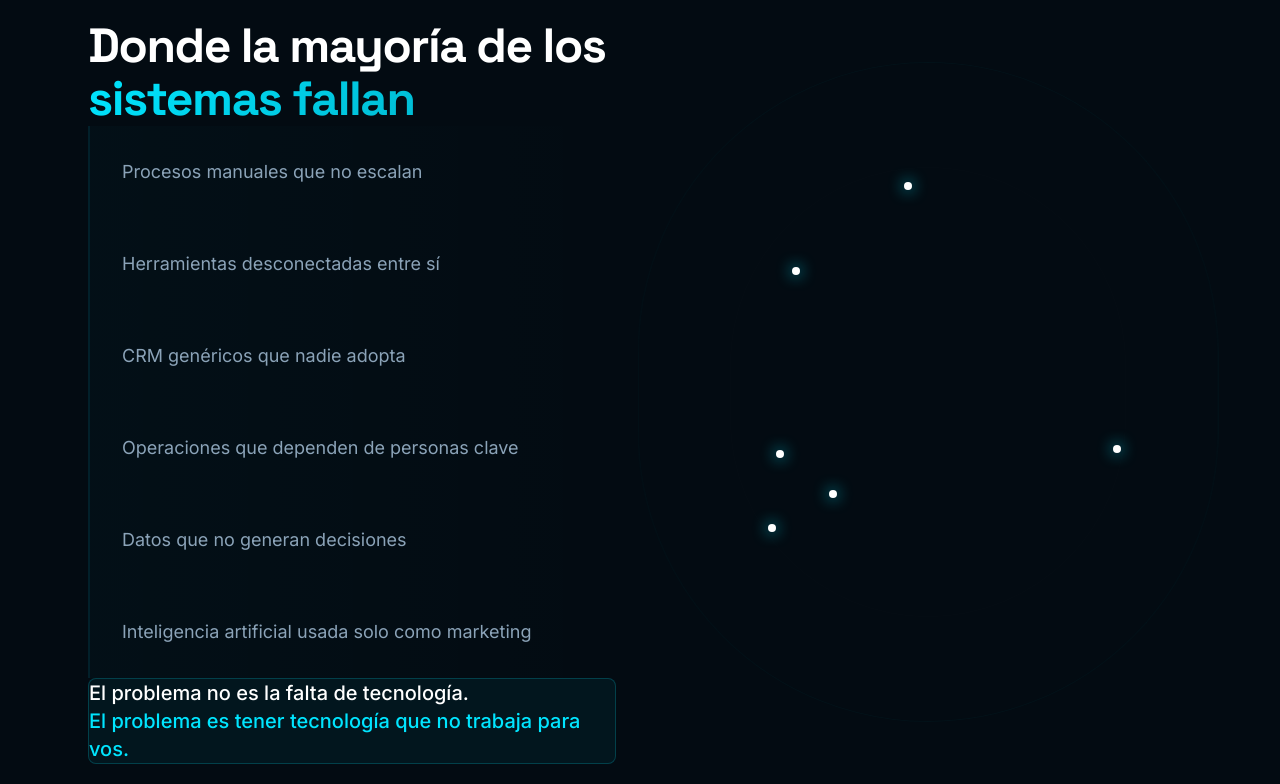
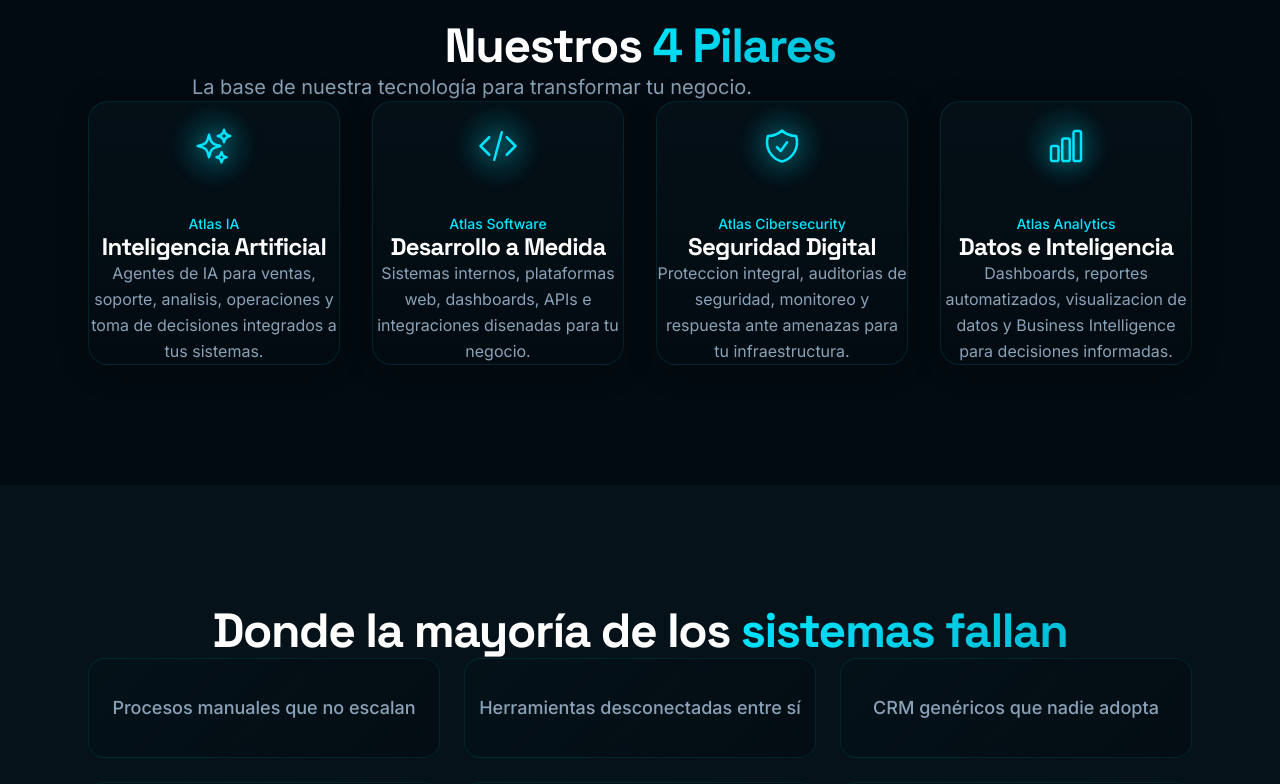
Before and after one commit to MartinPuli/atlasLanding, a Next.js app: page / in a window 1280 px wide. Shown: the part 900-1684 px from the top of the page. Built offline with nearby package versions, Linux system fonts and the light colour scheme.

Commit message:
Enhance SEO, add favicon, update background with custom image and animations, center layout, fix CTA

```diff
--- a/src/app/globals.css
+++ b/src/app/globals.css
@@ -750,8 +750,8 @@ h6 {
   position: fixed;
   inset: 0;
   z-index: -1;
-  background-color: #020609;
-  /* Dark Navy/Black Base */
+  background-color: #010408;
+  /* Deepest Navy/Black */
   overflow: hidden;
 }
 
@@ -759,30 +759,32 @@ h6 {
   position: absolute;
   top: 50%;
   left: 50%;
-  transform: translate(-50%, -50%);
+  transform: translate(-50%, -50%) scale(1.1);
   width: 100vw;
   height: 100vh;
   object-fit: cover;
-  opacity: 0.3;
-  /* Subtle */
-  filter: blur(4px) saturate(0.8);
+  opacity: 0.15;
+  /* Very subtle */
   mix-blend-mode: screen;
-  transition: all 1.5s ease-out;
+  filter: contrast(1.2) brightness(1.2);
+  animation: bg-drift 30s ease-in-out infinite alternate;
 }
 
-/* Dynamic modifier classes to change globe appearance per section via JS/State if needed,
-   or we can stick to a static subtle movement */
-.globe-state-default {
-  transform: translate(-50%, -50%) scale(1);
-}
+@keyframes bg-drift {
+  0% {
+    transform: translate(-50%, -50%) scale(1.1) rotate(0deg);
+    filter: contrast(1.2) brightness(1.2) hue-rotate(0deg);
+  }
 
-.globe-state-zoomed {
-  transform: translate(-50%, -50%) scale(1.2);
-  opacity: 0.2;
-}
+  50% {
+    transform: translate(-48%, -48%) scale(1.15) rotate(1deg);
+    filter: contrast(1.2) brightness(1.4) hue-rotate(10deg);
+  }
 
-.globe-state-shifted {
-  transform: translate(-40%, -50%) scale(1.1);
+  100% {
+    transform: translate(-52%, -52%) scale(1.1) rotate(-1deg);
+    filter: contrast(1.2) brightness(1.2) hue-rotate(-5deg);
+  }
 }
 
 /* ========== SECTION: PROBLEMS (Grid) ========== */
@@ -892,6 +894,50 @@ h6 {
   transform: translateY(-5px);
 }
 
+/* ========== SECTIONS ========== */
+.section-center {
+  display: flex;
+  flex-direction: column;
+  justify-content: center;
+  align-items: center;
+  text-align: center;
+}
+
+/* ========== PILLARS EMPHASIS ========== */
+.pillar-card {
+  position: relative;
+  background: linear-gradient(180deg, rgba(5, 18, 25, 0.8), rgba(3, 11, 18, 0.6));
+  border-radius: 20px;
+  border: 1px solid rgba(0, 229, 255, 0.1);
+  overflow: hidden;
+  transition: all 0.4s cubic-bezier(0.4, 0, 0.2, 1);
+  box-shadow: 0 4px 30px rgba(0, 0, 0, 0.3);
+  display: flex;
+  flex-direction: column;
+  align-items: center;
+  text-align: center;
+}
+
+.pillar-card:hover {
+  transform: translateY(-8px);
+  border-color: rgba(0, 229, 255, 0.4);
+  box-shadow: 0 20px 40px rgba(0, 0, 0, 0.5), 0 0 40px rgba(0, 229, 255, 0.1);
+  background: linear-gradient(180deg, rgba(5, 18, 25, 0.9), rgba(0, 229, 255, 0.05));
+}
+
+.pillar-card .icon-glow {
+  background: radial-gradient(circle, rgba(0, 229, 255, 0.15) 0%, transparent 70%);
+  border-radius: 50%;
+  padding: 1.5rem;
+  margin-bottom: 1.5rem;
+  transition: all 0.3s ease;
+}
+
+.pillar-card:hover .icon-glow {
+  background: radial-gradient(circle, rgba(0, 229, 255, 0.25) 0%, transparent 70%);
+  transform: scale(1.1);
+}
+
 /* ========== TYPOGRAPHY UTILS ========== */
 .text-glow {
   text-shadow: 0 0 20px rgba(0, 229, 255, 0.3);
--- a/src/app/layout.tsx
+++ b/src/app/layout.tsx
@@ -15,12 +15,25 @@ export const metadata: Metadata = {
     "Argentina",
   ],
   authors: [{ name: "Atlas One" }],
+  icons: {
+    icon: "/logo-atlas.png",
+    shortcut: "/logo-atlas.png",
+    apple: "/logo-atlas.png",
+  },
   openGraph: {
     title: "Atlas One | Software, Automatizacion e Inteligencia Artificial",
     description:
       "Desarrollamos soluciones digitales a medida para empresas que buscan escalar sin friccion.",
     type: "website",
     locale: "es_AR",
+    images: [
+      {
+        url: "/logo-atlas.png",
+        width: 800,
+        height: 600,
+        alt: "Atlas One Logo",
+      },
+    ],
   },
 };
 
--- a/src/app/page.tsx
+++ b/src/app/page.tsx
@@ -338,18 +338,18 @@ export default function Home() {
       <Navigation />
 
       <main className="min-h-screen bg-[var(--background)]">
-        {/* Globe Background (Fixed) */}
+        {/* Global Background Texture (Fixed for all non-hero sections) */}
         <div className="globe-bg-wrapper">
           <Image
-            src="/digital-globe.jpg"
-            alt="Digital World"
+            src="/atlas-bg.jpg"
+            alt="Background Texture"
             fill
             className="globe-image"
             priority
           />
         </div>
 
-        {/* Hero Section (Kept as is, but ensure z-index is above globe) */}
+        {/* Hero Section (Remains unchanged, has its own background) */}
         <section className="relative min-h-screen flex flex-col items-center justify-center overflow-hidden px-4 pt-20 z-10">
           <HeroBackground />
           <div className="relative z-10 text-center max-w-5xl mx-auto flex flex-col items-center">
@@ -373,77 +373,75 @@ export default function Home() {
               Build, analyze and scale with a data-first infrastructure.
             </p>
             <div className={`${mounted ? "animate-fade-in-up delay-3" : "opacity-0"}`}>
-              <a href="#contacto" className="btn-primary text-base md:text-lg px-12 py-4 shadow-[0_0_40px_rgba(0,229,255,0.3)] hover:shadow-[0_0_60px_rgba(0,229,255,0.5)]">
+              <a href="mailto:atlasonecontact@gmail.com?subject=Iniciar%20proyecto%20-%20Atlas%20One" target="_blank" rel="noopener noreferrer" className="btn-primary text-base md:text-lg px-12 py-4 shadow-[0_0_40px_rgba(0,229,255,0.3)] hover:shadow-[0_0_60px_rgba(0,229,255,0.5)]">
                 Get Started
               </a>
             </div>
           </div>
         </section>
 
-        {/* SECTION 1: PROBLEMS WE SOLVE */}
-        <Section id="problems">
+        {/* Pillars Section - CENTERED & FOCUSED */}
+        <Section id="pilares">
           <div className="container relative z-10">
-            <div className="grid lg:grid-cols-2 gap-12 items-center">
-              <div>
-                <h2 className="text-3xl md:text-5xl font-bold text-white mb-8 leading-tight">
+            <div className="text-center mb-16">
+              <h2 className="text-3xl md:text-5xl font-bold text-white mb-6">
+                Nuestros <span className="gradient-text">4 Pilares</span>
+              </h2>
+              <p className="text-xl text-[var(--foreground-muted)] max-w-3xl mx-auto">
+                La base de nuestra tecnología para transformar tu negocio.
+              </p>
+            </div>
+
+            <div className="grid sm:grid-cols-2 lg:grid-cols-4 gap-6 md:gap-8">
+              {pillars.map((pillar, index) => (
+                <PillarCard key={pillar.id} pillar={pillar} index={index} />
+              ))}
+            </div>
+          </div>
+        </Section>
+
+        {/* SECTION 1: PROBLEMS WE SOLVE - CENTERED */}
+        <Section id="problems" dark>
+          <div className="container relative z-10 flex flex-col items-center text-center">
+            <h2 className="text-3xl md:text-5xl font-bold text-white mb-10 leading-tight">
               Donde la mayoría de los <span className="gradient-text">sistemas fallan</span>
             </h2>
-                <div className="space-y-6 mb-10">
+
+            <div className="grid md:grid-cols-2 lg:grid-cols-3 gap-6 mb-12 max-w-6xl mx-auto">
               {[
                 "Procesos manuales que no escalan",
                 "Herramientas desconectadas entre sí",
                 "CRM genéricos que nadie adopta",
                 "Operaciones que dependen de personas clave",
                 "Datos que no generan decisiones",
-                    "Inteligencia artificial usada solo como marketing"
+                "IA usada solo como marketing"
               ].map((item, i) => (
-                    <div key={i} className="problem-card">
-                      <p className="text-lg text-[var(--foreground-muted)]">{item}</p>
+                <div key={i} className="glass-card p-6 flex items-center justify-center min-h-[100px]">
+                  <p className="text-lg text-[var(--foreground-muted)] font-medium">{item}</p>
                 </div>
               ))}
             </div>
-                <div className="p-6 border border-[var(--accent-primary)]/20 bg-[var(--accent-primary)]/5 rounded-lg">
-                  <p className="text-xl text-white font-medium">
+
+            <div className="p-8 border border-[var(--accent-primary)]/20 bg-[var(--accent-primary)]/5 rounded-2xl max-w-3xl mx-auto backdrop-blur-sm">
+              <p className="text-2xl text-white font-medium">
                 El problema no es la falta de tecnología.<br />
-                    <span className="text-[var(--accent-primary)]">El problema es tener tecnología que no trabaja para vos.</span>
+                <span className="text-[var(--accent-primary)] mt-2 block">El problema es tener tecnología que no trabaja para vos.</span>
               </p>
-                </div>
-              </div>
-              {/* Abstract Network Visual */}
-              <div className="hidden lg:block h-[600px] relative">
-                <div className="absolute inset-0 flex items-center justify-center">
-                  {/* Abstract nodes simulation */}
-                  <div className="w-full h-full relative">
-                    {[...Array(6)].map((_, i) => (
-                      <div key={i} className="absolute w-2 h-2 bg-white rounded-full animate-float"
-                        style={{
-                          top: `${Math.random() * 80 + 10}%`,
-                          left: `${Math.random() * 80 + 10}%`,
-                          animationDelay: `${i * 0.5}s`,
-                          boxShadow: "0 0 15px var(--accent-primary)"
-                        }}
-                      />
-                    ))}
-                    <div className="absolute inset-0 border border-white/5 rounded-full scale-75 animate-pulse opacity-20" />
-                    <div className="absolute inset-0 border border-[var(--accent-primary)]/10 rounded-full scale-110 animate-spin opacity-30" style={{ animationDuration: '30s' }} />
-                  </div>
-                </div>
-              </div>
             </div>
           </div>
         </Section>
 
-        {/* SECTION 2: SYSTEM ARCHITECTURE */}
+        {/* SECTION 2: SYSTEM ARCHITECTURE - CENTERED */}
         <Section id="architecture">
-          <div className="container relative z-10">
-            <div className="text-center mb-16">
+          <div className="container relative z-10 text-center">
+            <div className="mb-16">
               <h2 className="text-3xl md:text-5xl font-bold text-white mb-4">
                 Pensamos en sistemas, <span className="gradient-text">no en funcionalidades</span>
               </h2>
               <p className="text-[var(--foreground-muted)] text-lg">Diseñamos arquitecturas que crecen con el negocio.</p>
             </div>
 
-            <div className="arch-stack">
+            <div className="arch-stack max-w-2xl mx-auto">
               {[
                 { name: "Integraciones", sub: "APIs & External Systems" },
                 { name: "Inteligencia Artificial", sub: "Agents & Models" },
@@ -461,10 +459,16 @@ export default function Home() {
           </div>
         </Section>
 
-        {/* SECTION 3: USE CASES */}
-        <Section id="use-cases">
-          <div className="container relative z-10">
-            <div className="grid md:grid-cols-2 lg:grid-cols-3 gap-6">
+        {/* SECTION 3: USE CASES - CENTERED */}
+        <Section id="use-cases" dark>
+          <div className="container relative z-10 text-center">
+            <div className="mb-16">
+              <h2 className="text-3xl md:text-5xl font-bold text-white">
+                Casos de <span className="gradient-text">Uso Real</span>
+              </h2>
+            </div>
+
+            <div className="grid md:grid-cols-2 lg:grid-cols-3 gap-8">
               {[
                 {
                   title: "Unificar ventas, soporte y operaciones",
@@ -482,7 +486,7 @@ export default function Home() {
                   bullets: ["Decisiones más rápidas", "Escalabilidad", "Inteligencia aplicada"]
                 }
               ].map((card, i) => (
-                <div key={i} className="usp-card">
+                <div key={i} className="usp-card text-left">
                   <h3 className="text-2xl font-bold text-white mb-4 leading-snug">{card.title}</h3>
                   <p className="text-[var(--foreground-muted)] mb-6 text-lg">{card.desc}</p>
                   <ul className="space-y-2">
@@ -498,11 +502,11 @@ export default function Home() {
           </div>
         </Section>
 
-        {/* SECTION 4: SCALABILITY JOURNEY */}
+        {/* SECTION 4: SCALABILITY JOURNEY - CENTERED */}
         <Section id="timeline">
-          <div className="container relative z-10">
-            <div className="text-center mb-16">
-              <p className="text-xl text-white font-medium max-w-2xl mx-auto">
+          <div className="container relative z-10 text-center">
+            <div className="mb-16">
+              <p className="text-2xl text-white font-medium max-w-3xl mx-auto">
                 "El sistema que construimos hoy no es el que vas a usar mañana.
                 <span className="block text-[var(--foreground-muted)] mt-2">Y eso está bien. Lo diseñamos para evolucionar."</span>
               </p>
@@ -515,7 +519,7 @@ export default function Home() {
                 { title: "Inteligencia Artificial", desc: "Capacidades cognitivas" },
                 { title: "Optimización Continua", desc: "Escala infinita" }
               ].map((stage, i) => (
-                <div key={i} className="timeline-node">
+                <div key={i} className="timeline-node flex flex-col items-center">
                   <h4 className="text-white font-bold text-xl mb-2">{stage.title}</h4>
                   <p className="text-[var(--foreground-muted)]">{stage.desc}</p>
                 </div>
@@ -525,7 +529,7 @@ export default function Home() {
         </Section>
 
         {/* SECTION 5: PHILOSOPHY */}
-        <Section id="philosophy">
+        <Section id="philosophy" dark>
           <div className="container relative z-10 flex flex-col items-center justify-center text-center py-20">
             <h2 className="text-4xl md:text-6xl font-bold text-white mb-8 leading-tight">
               La tecnología no debería complicar.<br />
@@ -550,7 +554,7 @@ export default function Home() {
               <p className="text-lg md:text-xl text-[var(--foreground-muted)] mb-10">
                 Nosotros lo convertimos en software.
               </p>
-              <a href="#" className="btn-primary text-base md:text-lg px-10 py-4">
+              <a href="mailto:atlasonecontact@gmail.com?subject=Iniciar%20proyecto%20-%20Atlas%20One" target="_blank" rel="noopener noreferrer" className="btn-primary text-base md:text-lg px-10 py-4">
                 Iniciar proyecto con Atlas One
               </a>
             </div>
```
Also changed, not shown: public/WhatsApp Image 2026-01-27 at 19.56.43 (2).jpeg (added), public/atlas-bg.jpg (added). Lines whose indentation alone changed are shown as unchanged.
